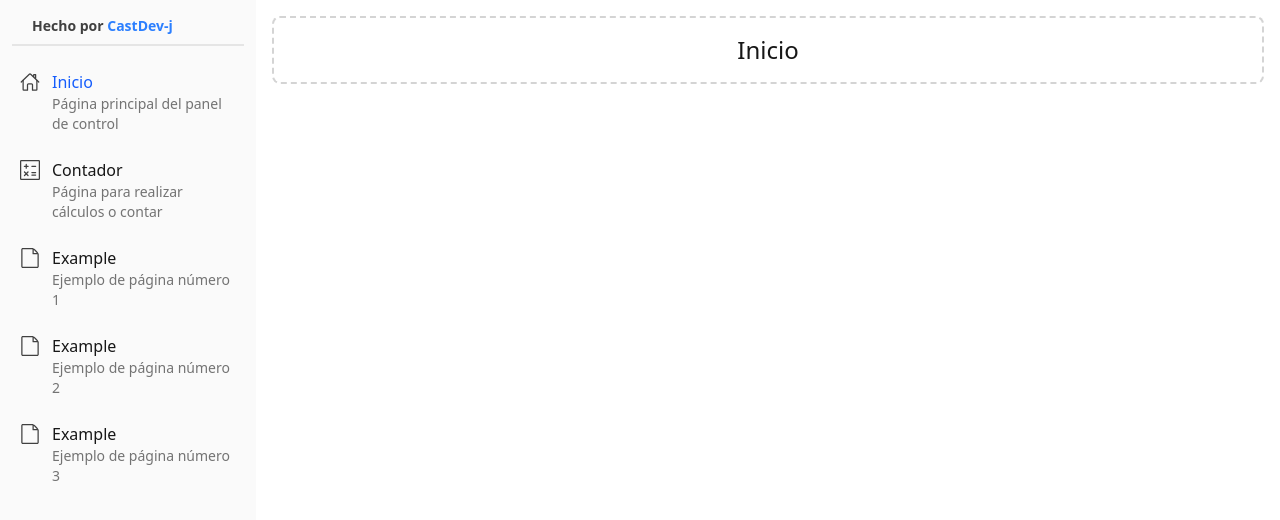
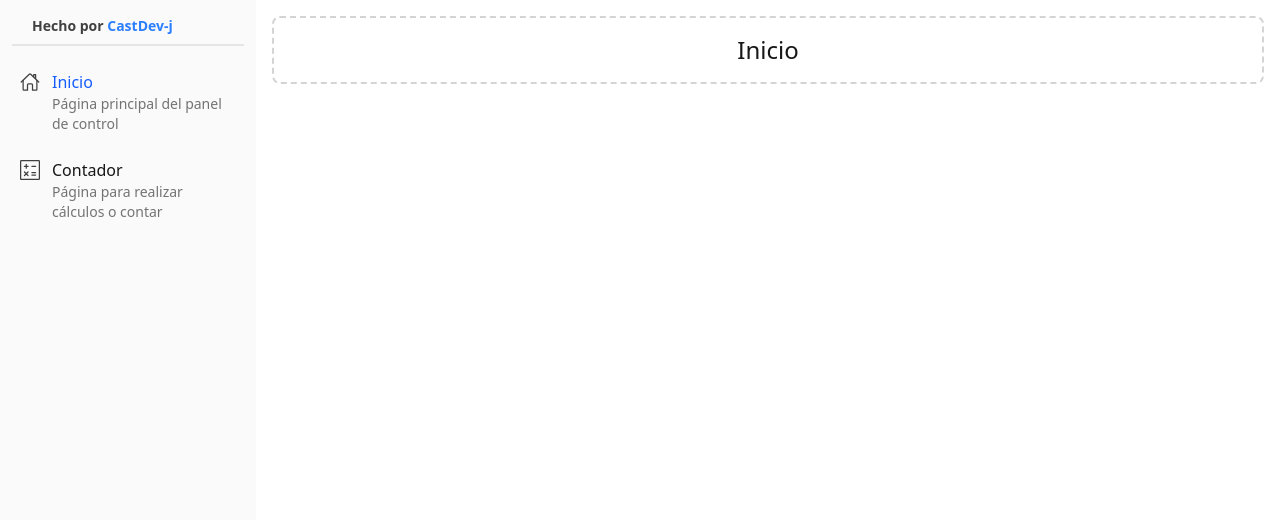
Before and after one commit to CastDev-j/my-dashboard, a Next.js app: page / in a window 1280 px wide. Shown: the top 520 px of the page. Built offline with nearby package versions, Linux system fonts and the light colour scheme.

Commit message:
Remove unused example routes

```diff
--- a/src/routes.ts
+++ b/src/routes.ts
@@ -1,5 +1,4 @@
 import { IconType } from "react-icons";
-import { ImFileEmpty } from "react-icons/im";
 import { IoHomeOutline } from "react-icons/io5";
 import { SlCalculator } from "react-icons/sl";
 
@@ -23,24 +22,24 @@ const routes: Route[] = [
     Icon: SlCalculator,
     description: "Página para realizar cálculos o contar",
   },
-  {
-    path: "/#example1",
-    name: "Example",
-    Icon: ImFileEmpty,
-    description: "Ejemplo de página número 1",
-  },
-  {
-    path: "/#example2",
-    name: "Example",
-    Icon: ImFileEmpty,
-    description: "Ejemplo de página número 2",
-  },
-  {
-    path: "/#example3",
-    name: "Example",
-    Icon: ImFileEmpty,
-    description: "Ejemplo de página número 3",
-  },
+  // {
+  //   path: "/#example1",
+  //   name: "Example",
+  //   Icon: ImFileEmpty,
+  //   description: "Ejemplo de página número 1",
+  // },
+  // {
+  //   path: "/#example2",
+  //   name: "Example",
+  //   Icon: ImFileEmpty,
+  //   description: "Ejemplo de página número 2",
+  // },
+  // {
+  //   path: "/#example3",
+  //   name: "Example",
+  //   Icon: ImFileEmpty,
+  //   description: "Ejemplo de página número 3",
+  // },
 ];
 
 export default routes;
```
